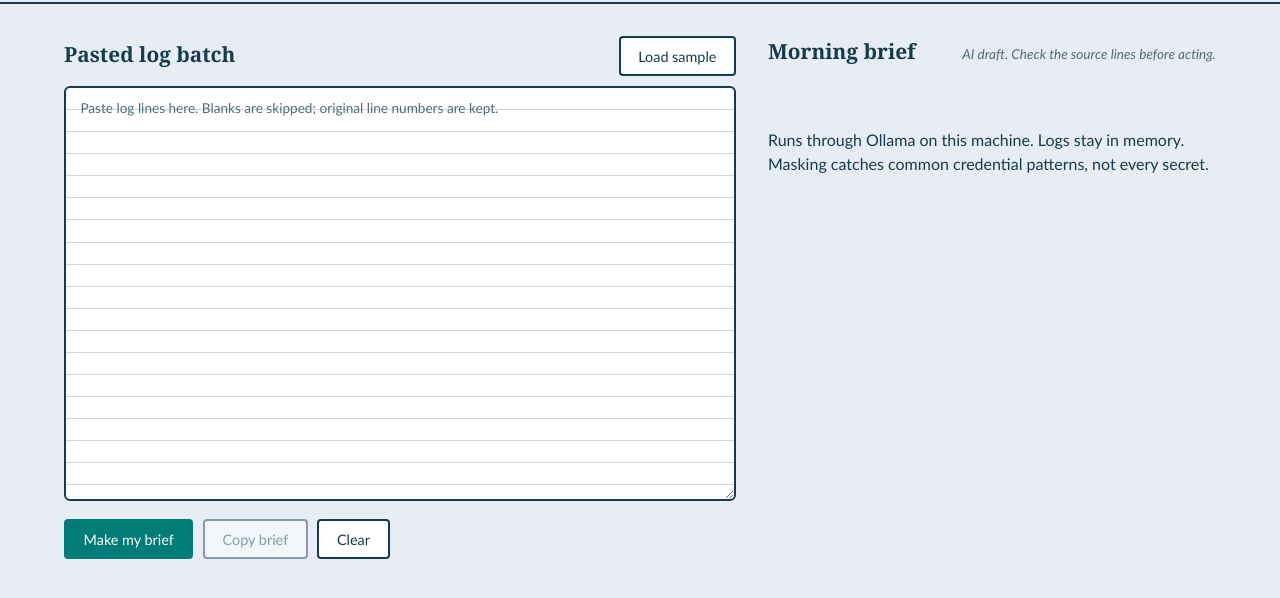
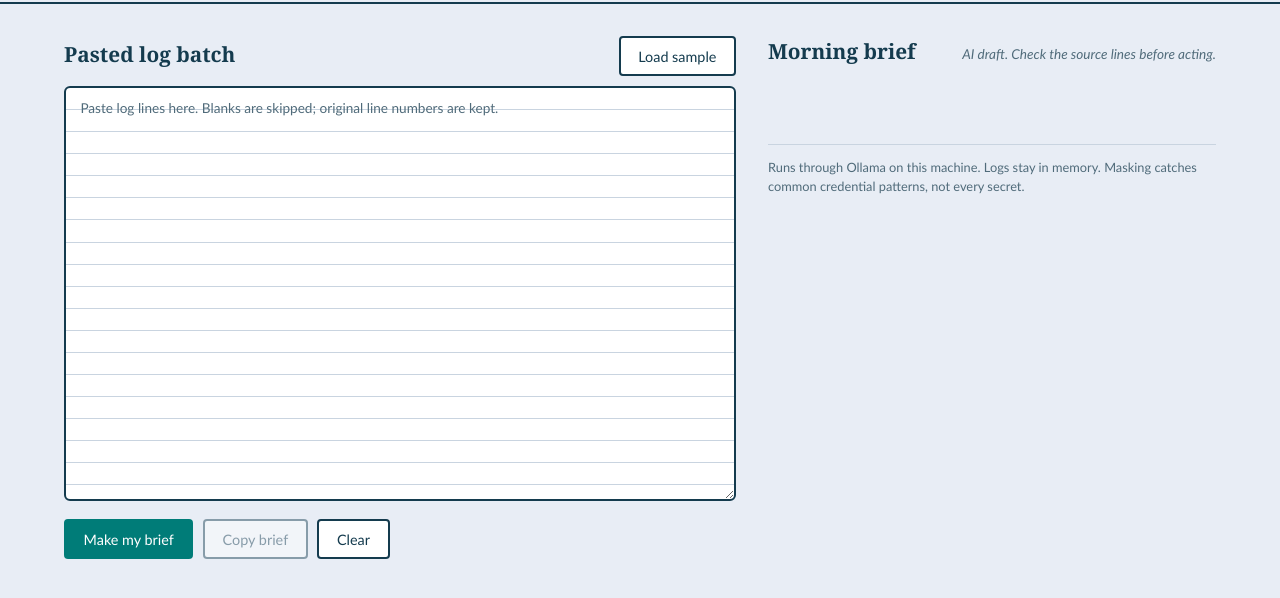
Before and after one commit to princejain756/naplog, a website: page public/index.html in a window 1280 px wide. Shown: the part 206-804 px from the top of the page. Drawn offline with Linux system fonts and the light colour scheme; no server answers.

Commit message:
Continue style.css

```diff
--- a/public/style.css
+++ b/public/style.css
@@ -310,3 +310,11 @@ textarea:focus-visible {
   font-style: italic;
   color: var(--muted);
 }
+
+.privacy {
+  margin-top: 2rem;
+  font-size: 0.8rem;
+  color: var(--muted);
+  border-top: 1px solid var(--line);
+  padding-top: 0.8rem;
+}
```
